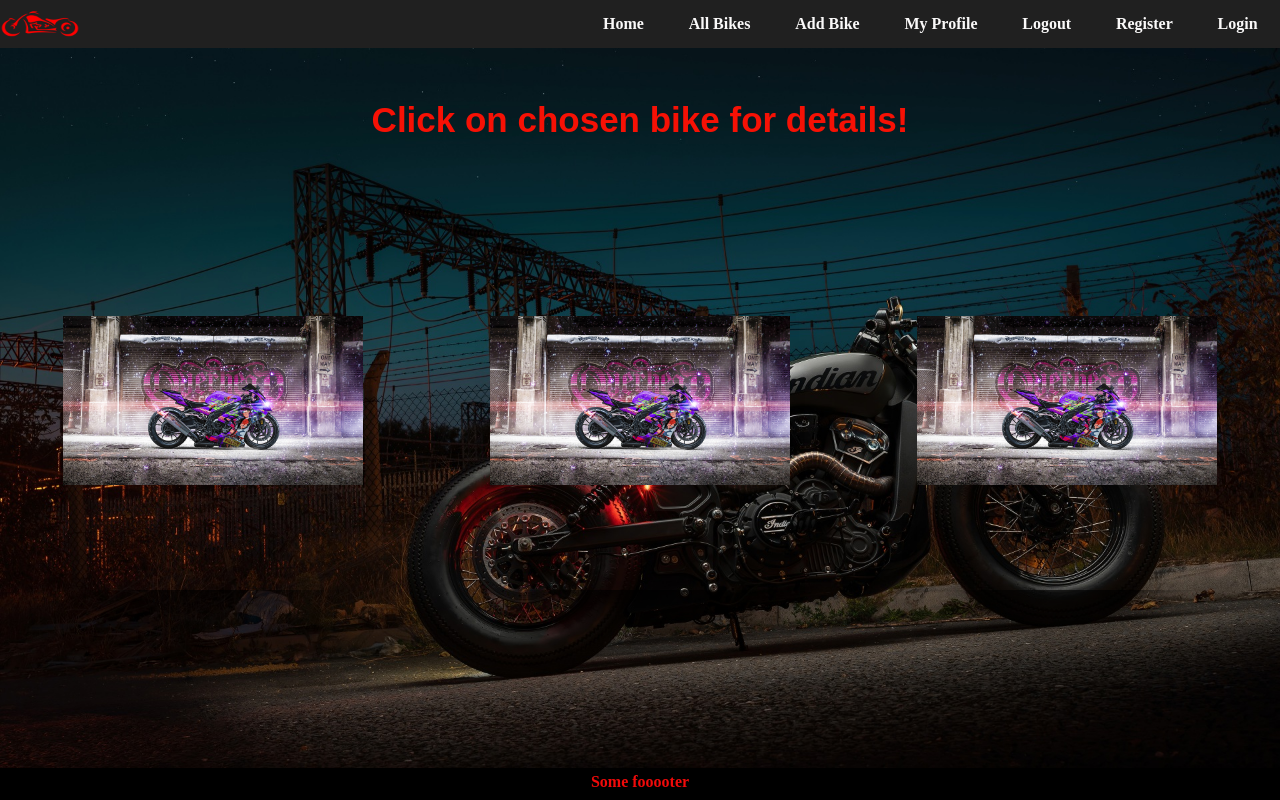
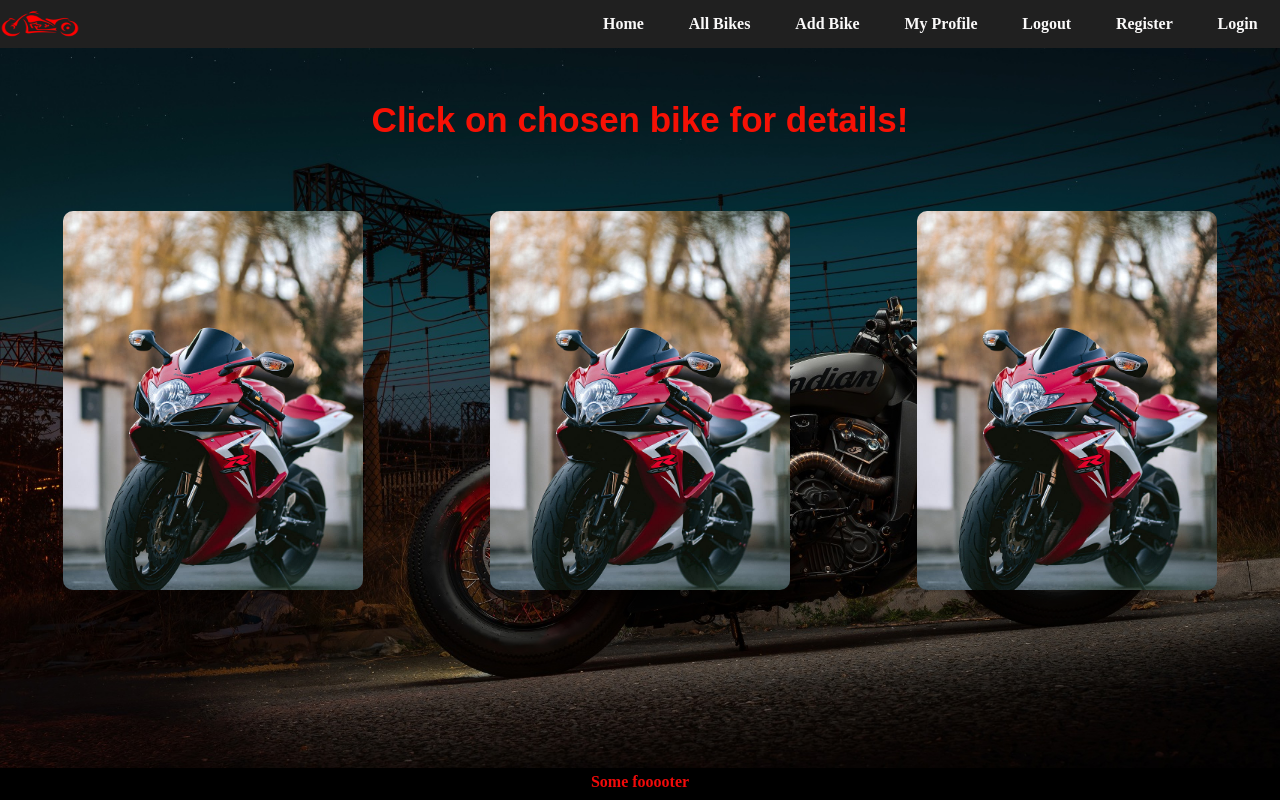
Before and after one commit to 2HEADSs/SPA-Angular, an Angular app in the folder motorcycle-app/: page /bikes/catalog in a window 1280 px wide. Built offline with nearby package versions, Linux system fonts and the light colour scheme.

Commit message:
add img and update css

```diff
--- a/motorcycle-app/src/app/bikes/bikes-list/bikes-list.component.css
+++ b/motorcycle-app/src/app/bikes/bikes-list/bikes-list.component.css
@@ -54,7 +54,7 @@ h1 {
 }
 
 .card {
-    background: url("../../../assets/1920x1080-bmw-bike_1596922354.jpg") center center no-repeat;
+    background: url("../../../assets/HD-wallpaper-suzuki-gsx-r-bike-doctor-motorcycle.jpg") center center no-repeat;
     background-size: 300px;
 }
 
```
Also changed, not shown: motorcycle-app/src/assets/HD-wallpaper-suzuki-gsx-r-bike-doctor-motorcycle.jpg (added).
